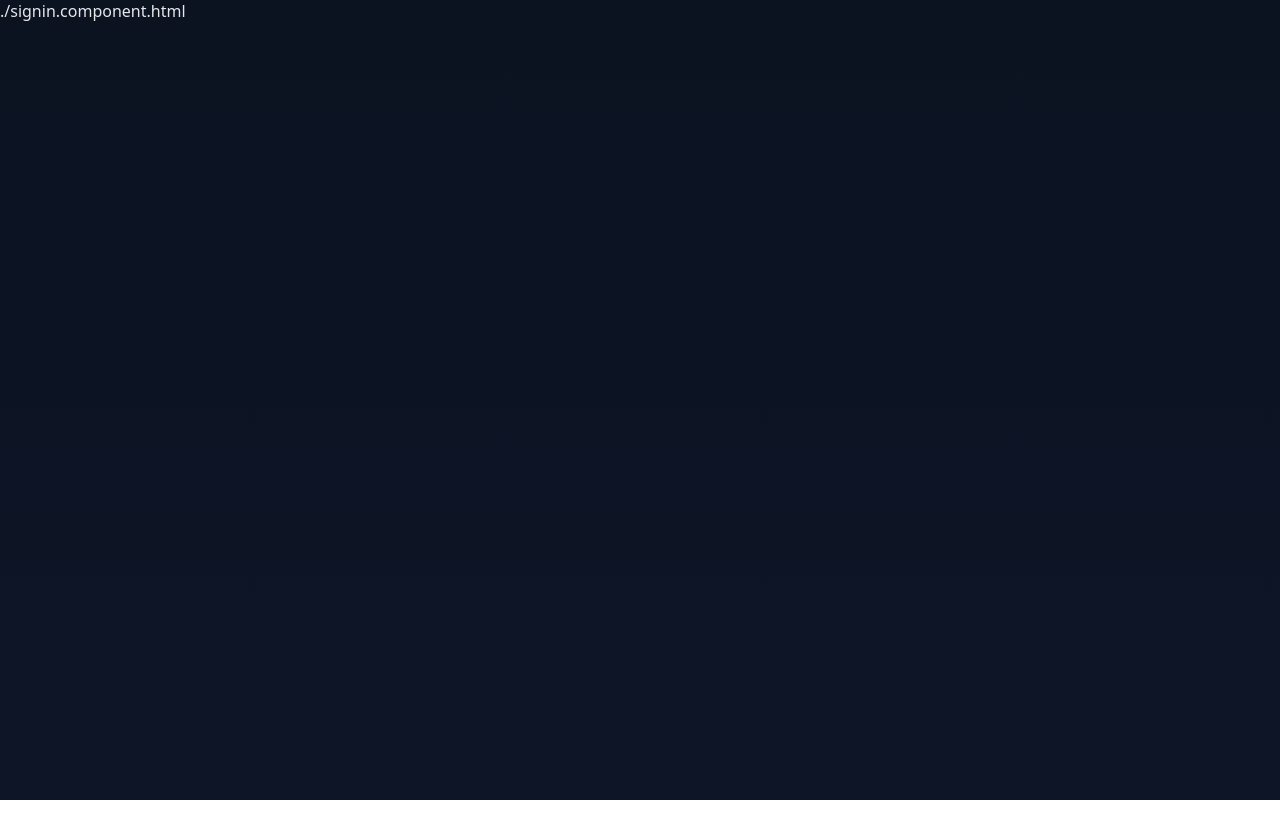
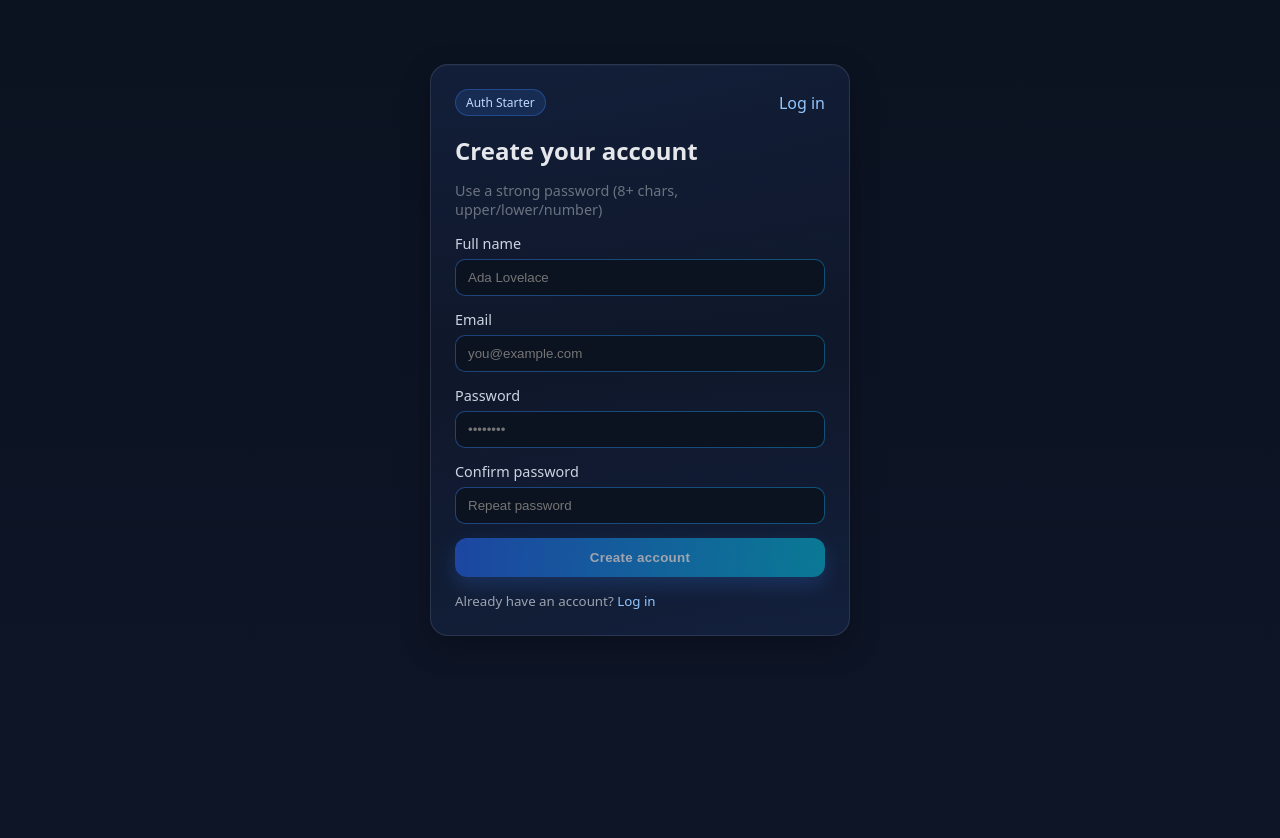
Before and after one commit to dineshdokkari/Angular-Hackathon, an Angular app: page /signup in a window 1280 px wide. Shown: the top 838 px of the page. Before the commit the page ends 800 px from the top, so only its background shows below. Built offline with nearby package versions, Linux system fonts and the light colour scheme.

Commit message:
sign in issue fix.

```diff
--- a/src/app/pages/signin/signin.component.ts
+++ b/src/app/pages/signin/signin.component.ts
@@ -10,7 +10,8 @@ import { matchValidator } from '../../../validators/match.validator';
   standalone: true,
   selector: 'app-signup',
   imports: [CommonModule, ReactiveFormsModule, RouterLink],
-  template: `./signin.component.html`
+  templateUrl: './signin.component.html',
+  styleUrl: './signin.component.css'
 })
 export class SignupComponent {
   private fb = inject(FormBuilder);
```
